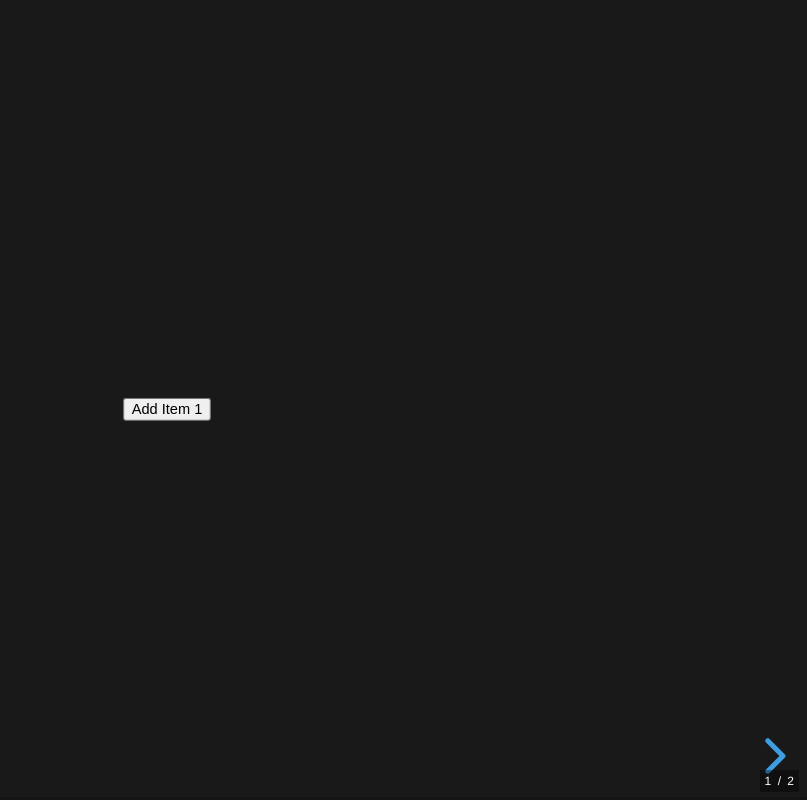
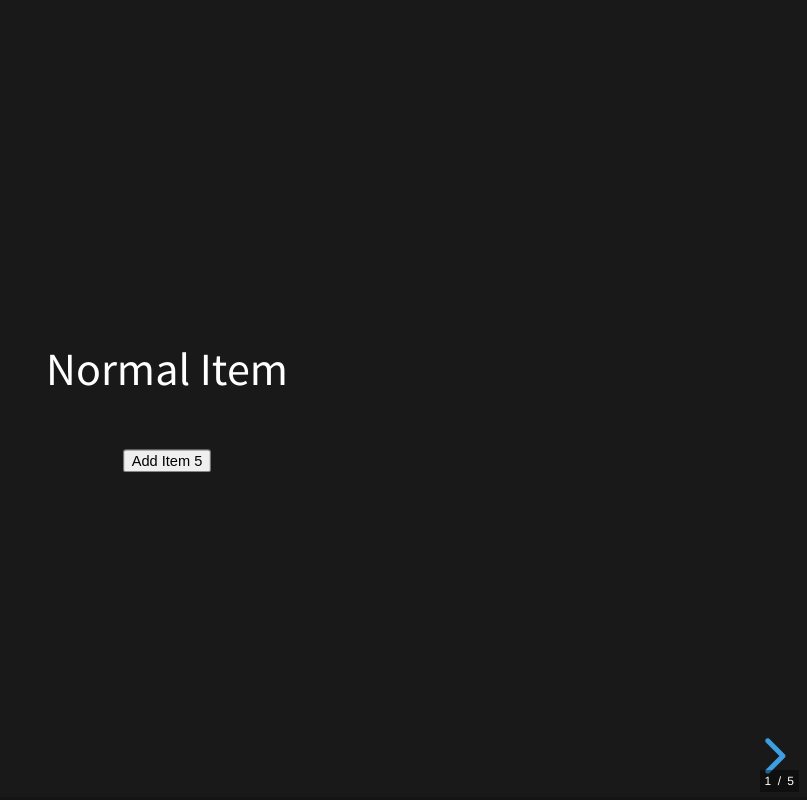
Before and after one commit to Krunal-K-SimformSolutions/RevelJsBasic, a website: page index.html in a window 1280 px wide. Both pictures are taken after a click on the button "Add Item". Shown: the whole page, without its empty margins (473-1280 px from the left). Drawn offline with Linux system fonts and the light colour scheme.

Commit message:
feat: Revel Js Basic Sample

```diff
--- a/index.html
+++ b/index.html
@@ -14,23 +14,32 @@
 		<link rel="stylesheet" href="plugin/highlight/monokai.css">
 		<script>
 			var counter= 0;
+			var slideList= [
+				"<section><li>Static Item 0</li></section>",
+				"<section><li>Static Item 1</li></section>",
+				"<section><li>Static Item 2</li></section>"
+			]
 
 			function addelement() {
 				var completelist= document.getElementById("time");
 
-				completelist.innerHTML += "<section><li>Item " + counter + "</li></section>";
+				slideList.push("<section><li>Dynamic Item " + counter + "</li></section>");
+				completelist.innerHTML = slideList.join("");
 				counter++;
-				document.getElementById("btn").innerHTML = "Add Item " + counter;
+				document.getElementById("btn").innerHTML = "Add Item " + (slideList.length + 1);
 				Reveal.slide()
 			}
 			</script>
 	</head>
 	<body>
 		<div class="reveal">
-			<div id="time" class="slides">
+			<div class="slides">
 				<section>
+					<p>Normal Item</p>
 					<button id="btn" onclick="addelement();">Add Item</button>
 				</section>
+			</div>
+			<div id="time" class="slides">
 			</div>
 		</div>
 
```
